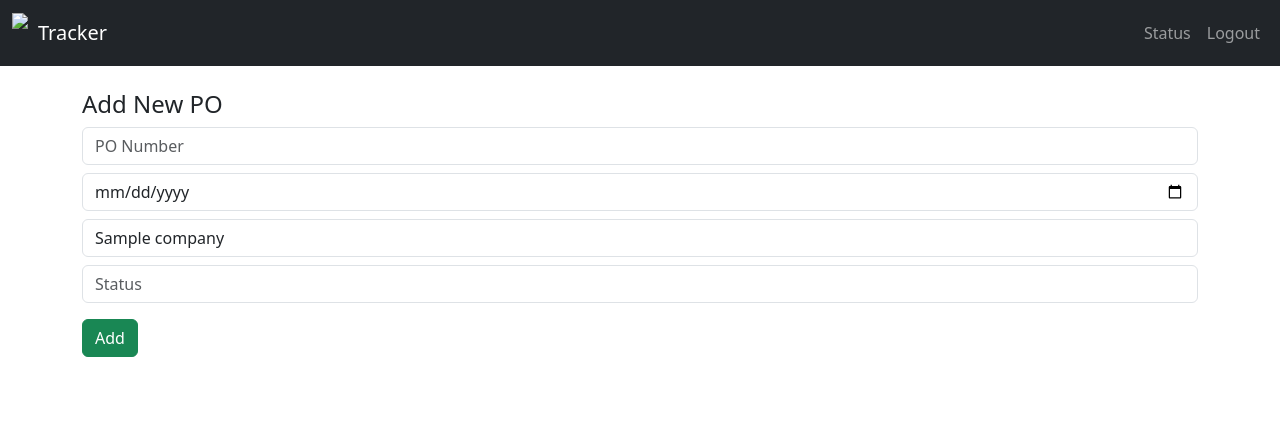
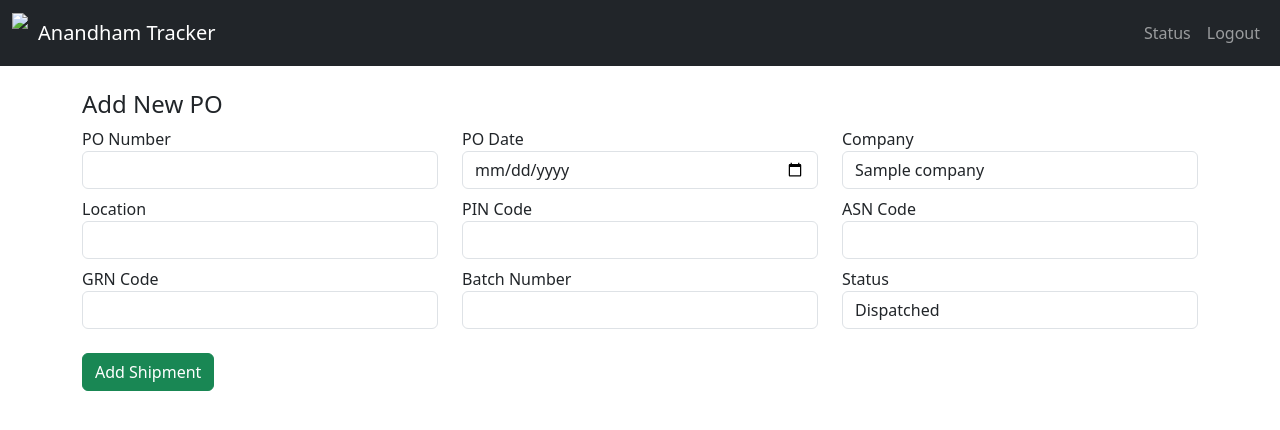
Before and after one commit to Solutionsnextwave/shipment-tracker, a Flask app: template templates/add_po.html in a window 1280 px wide. Shown: the top 430 px of the page. Run offline with Flask 3, Linux system fonts and the light colour scheme; the visitor is signed in with stand-in values (Sample User, id 1); the template is opened without the code that fills it: most values are stand-ins (such as "Sample title", 1, 10 or a date in 2020).

Commit message:
Add files via upload

```diff
--- a/templates/add_po.html
+++ b/templates/add_po.html
@@ -3,12 +3,51 @@
 {% block content %}
 <h4>Add New PO</h4>
 <form method="POST">
-  <input name="po_number" placeholder="PO Number" class="form-control mb-2" required>
-  <input name="date" type="date" class="form-control mb-2" required>
-  <select name="company" class="form-control mb-2" required>
-    {% for c in companies %}<option>{{ c.name }}</option>{% endfor %}
-  </select>
-  <input name="status" placeholder="Status" class="form-control mb-3" required>
-  <button class="btn btn-success">Add</button>
+  <div class="row">
+    <div class="col-md-4 mb-2">
+      <label>PO Number</label>
+      <input name="po_number" class="form-control" required>
+    </div>
+    <div class="col-md-4 mb-2">
+      <label>PO Date</label>
+      <input type="date" name="po_date" class="form-control" required>
+    </div>
+    <div class="col-md-4 mb-2">
+      <label>Company</label>
+      <select name="company" class="form-control" required>
+        {% for c in companies %}<option>{{ c.name }}</option>{% endfor %}
+      </select>
+    </div>
+    <div class="col-md-4 mb-2">
+      <label>Location</label>
+      <input name="location" class="form-control" required>
+    </div>
+    <div class="col-md-4 mb-2">
+      <label>PIN Code</label>
+      <input name="pincode" class="form-control" required>
+    </div>
+    <div class="col-md-4 mb-2">
+      <label>ASN Code</label>
+      <input name="asn" class="form-control">
+    </div>
+    <div class="col-md-4 mb-2">
+      <label>GRN Code</label>
+      <input name="grn" class="form-control">
+    </div>
+    <div class="col-md-4 mb-2">
+      <label>Batch Number</label>
+      <input name="batch_number" class="form-control">
+    </div>
+    <div class="col-md-4 mb-2">
+      <label>Status</label>
+      <select name="status" class="form-control">
+        <option>Dispatched</option>
+        <option>In-Transit</option>
+        <option>Delivered</option>
+        <option>Pending</option>
+      </select>
+    </div>
+  </div>
+  <button class="btn btn-success mt-3">Add Shipment</button>
 </form>
 {% endblock %}
--- a/templates/layout.html
+++ b/templates/layout.html
@@ -8,17 +8,13 @@
 <body>
 <nav class="navbar navbar-expand-lg navbar-dark bg-dark">
   <div class="container-fluid">
-    <a class="navbar-brand d-flex align-items-center" href="/"><img src="/static/img/logo.png" style="height:40px;margin-right:10px;"> Tracker</a>
+    <a class="navbar-brand d-flex align-items-center" href="/"><img src="/static/img/logo.png" style="height:40px;margin-right:10px;"> Anandham Tracker</a>
     <button class="navbar-toggler" type="button" data-bs-toggle="collapse" data-bs-target="#navMenu"><span class="navbar-toggler-icon"></span></button>
     <div class="collapse navbar-collapse" id="navMenu">
       <ul class="navbar-nav ms-auto">
         {% if session.get('user') %}
           <li class="nav-item"><a class="nav-link" href="/status">Status</a></li>
           {% if session['user'].can_edit %}<li class="nav-item"><a class="nav-link" href="/add-po">Add PO</a></li>{% endif %}
-          {% if session['user'].is_admin %}
-            <li class="nav-item"><a class="nav-link" href="/companies">Companies</a></li>
-            <li class="nav-item"><a class="nav-link" href="/users">Users</a></li>
-          {% endif %}
           <li class="nav-item"><a class="nav-link" href="/logout">Logout</a></li>
         {% endif %}
       </ul>
--- a/templates/status.html
+++ b/templates/status.html
@@ -5,7 +5,7 @@
 <table class="table table-bordered">
   <thead><tr><th>PO Number</th><th>Date</th><th>Company</th><th>Status</th></tr></thead>
   <tbody>{% for s in shipments %}<tr>
-    <td>{{ s.po_number }}</td><td>{{ s.date }}</td><td>{{ s.company }}</td><td>{{ s.status }}</td>
+    <td>{{ s.po_number }}</td><td>{{ s.po_date }}</td><td>{{ s.company }}</td><td>{{ s.status }}</td>
   </tr>{% endfor %}</tbody>
 </table>
 {% endblock %}
```
